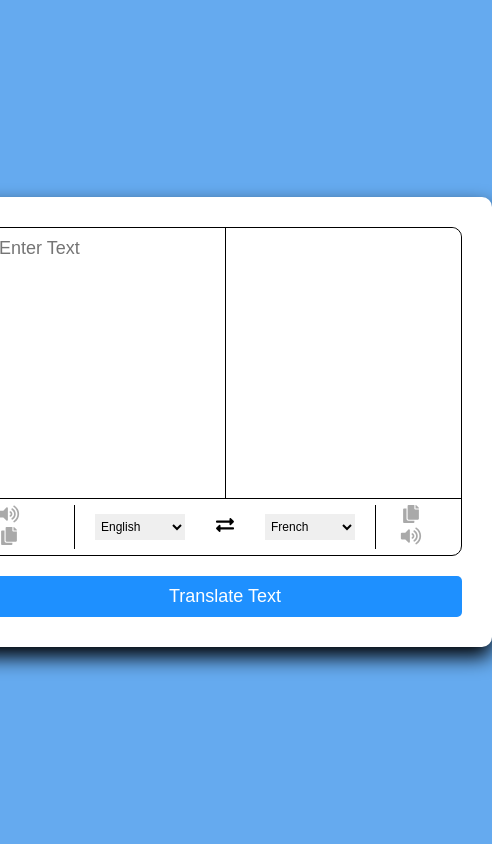
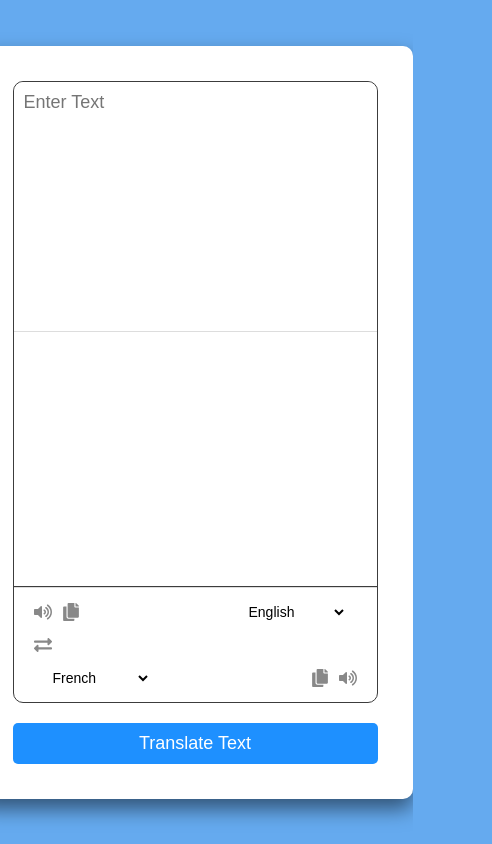
Before and after one commit to IT21062438/Translation-App, a React (Create React App) app in the folder frontend/: page / in a window 390 px wide. Shown: the whole page, 492 px wide, since content can reach past the window. Built offline with nearby package versions, Linux system fonts and the light colour scheme.

Commit message:
Update CSS

```diff
--- a/frontend/package.json
+++ b/frontend/package.json
@@ -7,7 +7,8 @@
     "react": "^19.0.0",
     "react-dom": "^19.0.0",
     "react-icons": "^5.4.0",
-    "react-scripts": "5.0.1"
+    "react-scripts": "5.0.1",
+    "react-spinners": "^0.15.0"
   },
   "scripts": {
     "start": "react-scripts start",
--- a/frontend/src/components/Translator.js
+++ b/frontend/src/components/Translator.js
@@ -1,6 +1,7 @@
 import React, { useState } from "react";
 import languages from "./languages";
-import { FaVolumeUp, FaCopy, FaExchangeAlt } from "react-icons/fa";
+import { FaVolumeUp, FaCopy, FaExchangeAlt, FaTimes } from "react-icons/fa";
+import { ClipLoader } from "react-spinners";
 
 function Translator() {
   const [fromText, setFromText] = useState("");
@@ -8,6 +9,7 @@ function Translator() {
   const [fromLanguage, setFromLanguage] = useState("en");
   const [toLanguage, setToLanguage] = useState("fr");
   const [loading, setLoading] = useState(false);
+  const [error, setError] = useState("");
 
   const handleExchange = () => {
     let tempValue = fromText;
@@ -39,9 +41,10 @@ function Translator() {
 
   const handleTranslate = async () => {
     if (!fromText.trim()) {
-      alert("Please enter text to translate.");
+      setError("Please enter text to translate.");
       return;
     }
+    setError("");
     setLoading(true);
     let url = `https://api.mymemory.translated.net/get?q=${fromText}&langpair=${fromLanguage}|${toLanguage}`;
 
@@ -55,8 +58,8 @@ function Translator() {
         throw new Error(data.responseDetails || "Translation failed");
       }
     } catch (error) {
+      setError("An error occurred while translating. Please try again later.");
       console.error("Translation error:", error);
-      alert("An error occurred while translating. Please try again later.");
     }
     setLoading(false);
   };
@@ -64,12 +67,14 @@ function Translator() {
   const handleClear = () => {
     setFromText("");
     setToText("");
+    setError("");
   };
 
   return (
     <div>
       <div className="wrapper">
         <div className="text-input">
+          <div className="from-text-container">
             <textarea
               className="from-text"
               name="from"
@@ -77,6 +82,10 @@ function Translator() {
               value={fromText}
               onChange={(e) => setFromText(e.target.value)}
             ></textarea>
+            {fromText && (
+              <FaTimes className="clear-icon" onClick={handleClear} />
+            )}
+          </div>
           <textarea
             className="to-text"
             name="to"
@@ -137,10 +146,11 @@ function Translator() {
           </li>
         </ul>
       </div>
-      <button onClick={handleTranslate}>
-        {loading ? "Translating ..." : "Translate Text"}
+      {error && <div className="error-message">{error}</div>}
+      <button onClick={handleTranslate} disabled={loading}>
+        {loading ? <ClipLoader size={12} color="#fff" /> : "Translate Text"}
       </button>
-      {fromText && <button onClick={handleClear}>Clear</button>}
+      {/* {fromText && <button onClick={handleClear}>Clear</button>} */}
     </div>
   );
 }
--- a/frontend/src/index.css
+++ b/frontend/src/index.css
@@ -2,6 +2,7 @@
   margin: 0;
   padding: 0;
   font-family: "Poppins", sans-serif;
+  box-sizing: border-box;
 }
 
 body {
@@ -13,108 +14,118 @@ body {
 }
 
 .container {
-  max-width: 700px;
+  max-width: 900px;
   width: 100%;
   background: white;
   border-radius: 10px;
-  padding: 30px;
-  box-shadow: 0 10px 20px #000;
+  padding: 35px;
+  box-shadow: 0 10px 20px rgba(0, 0, 0, 0.5);
+  margin: 0px 150px 0px 0px;
 }
 
 .wrapper {
-  border: 1px solid;
+  border: 1px solid #3c3c3c;
   border-radius: 10px;
 }
 
-textarea {
+.text-input {
+  display: flex;
+  border-bottom: 1px solid #3c3c3c;
+}
+
+.from-text-container {
+  position: relative;
+  width: 50%;
+  border-right: 1px solid #bebaba;
+}
+
+.from-text {
   height: 250px;
   border: none;
   outline: none;
-  border-radius: 10px;
+  border-radius: 10px 0 0 0;
   width: 100%;
   resize: none;
   padding: 10px;
   font-size: 18px;
 }
 
-.text-input {
-  display: flex;
-  border-bottom: 1px solid;
+.to-text {
+  height: 250px;
+  border: none;
+  outline: none;
+  border-radius: 0 10px 0 0;
+  width: 50%;
+  resize: none;
+  padding: 10px;
+  font-size: 18px;
 }
 
-.from-text {
-  border-right: 1px solid;
-  border-radius: 10px 0px 0px 0px;
+.clear-icon {
+  position: absolute;
+  bottom: 15px;
+  right: 15px;
+  cursor: pointer;
+  color: #888;
+  font-size: 20px;
+  transition: color 0.3s ease;
 }
 
-.controls,
-li {
+.clear-icon:hover {
+  color: #333;
+}
+
+.controls {
   display: flex;
   align-items: center;
-  justify-content: center;
-  cursor: pointer;
+  justify-content: space-between;
+  padding: 10px 20px;
+  border-top: 1px solid #ddd;
 }
 
-.from-vol {
-  width: 40px;
-  font-size: 18px;
-  color: darkgray;
-  justify-content: center;
-  border-right: 10px;
+.controls li {
+  display: flex;
+  align-items: center;
+  list-style: none;
 }
 
-.from-copy {
-  width: 40px;
-  font-size: 18px;
-  color: darkgray;
-  justify-content: center;
-  border-right: 10px;
+.icons {
+  display: flex;
+  gap: 10px;
 }
 
-.to-vol {
-  width: 40px;
+.from-vol,
+.from-copy,
+.to-vol,
+.to-copy,
+.i-change {
+  cursor: pointer;
+  color: #888;
   font-size: 18px;
-  color: darkgray;
-  justify-content: center;
-  border-right: 10px;
+  transition: color 0.3s ease;
 }
 
-.to-copy {
-  width: 40px;
-  font-size: 18px;
-  color: darkgray;
-  justify-content: center;
-  border-right: 10px;
-}
-.i-change {
-  width: 40px;
-  font-size: 18px;
-  color: #000000;
-  justify-content: center;
-}
-
-.row.from .icons {
-  padding-right: 15px;
-  border-right: 1px solid;
-}
-
-.row.to .icons {
-  padding-left: 15px;
-  border-left: 1px solid;
+.from-vol:hover,
+.from-copy:hover,
+.to-vol:hover,
+.to-copy:hover,
+.i-change:hover {
+  color: #333;
 }
 
 select {
   border: none;
   outline: none;
-  font-size: 12px;
+  font-size: 14px;
   cursor: pointer;
-  margin: 15px 20px 15px 20px;
-  padding: 5px 2px 5px 2px;
+  margin: 0 10px;
+  padding: 5px;
+  background: transparent;
   transition: all 0.3s ease;
 }
 
 select:hover {
-  background-color: #eaeaea;
+  background-color: #f0f0f0;
 }
 
 select:focus {
@@ -124,11 +135,12 @@ select:focus {
 }
 
 option {
-  font-size: 12px;
+  font-size: 14px;
   padding: 10px;
   background-color: #fff;
-  color: #000000;
+  color: #000;
 }
+
 button {
   width: 100%;
   padding: 10px;
@@ -140,4 +152,55 @@ button {
   margin-top: 20px;
   font-size: 18px;
   border-radius: 5px;
+  transition: background-color 0.3s ease;
 }
+
+button:hover {
+  background-color: #1e90ff;
+}
+
+button:disabled {
+  background-color: #ccc;
+  cursor: not-allowed;
+}
+
+.error-message {
+  color: red;
+  margin-top: 10px;
+  text-align: center;
+  font-size: 14px;
+}
+
+/* Responsive Design */
+@media (max-width: 500px) {
+  .text-input {
+    flex-direction: column;
+  }
+  .from-text-container {
+    border: none;
+  }
+  .from-text-container,
+  .to-text {
+    width: 100%;
+  }
+
+  .from-text {
+    border-right: none;
+    border-bottom: 1px solid #ddd;
+    border-radius: 10px 10px 0 0;
+  }
+
+  .to-text {
+    border-radius: 0 0 10px 10px;
+  }
+
+  .controls {
+    flex-direction: column;
+    gap: 10px;
+  }
+
+  .controls li {
+    width: 100%;
+    justify-content: space-between;
+  }
+}
```
Also changed, not shown: 1 other file (tests, documents, lock files or other folders). Lines whose indentation alone changed are shown as unchanged.
